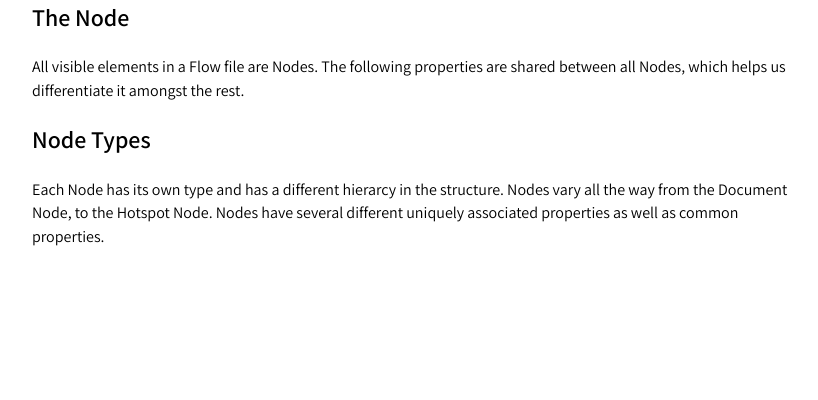
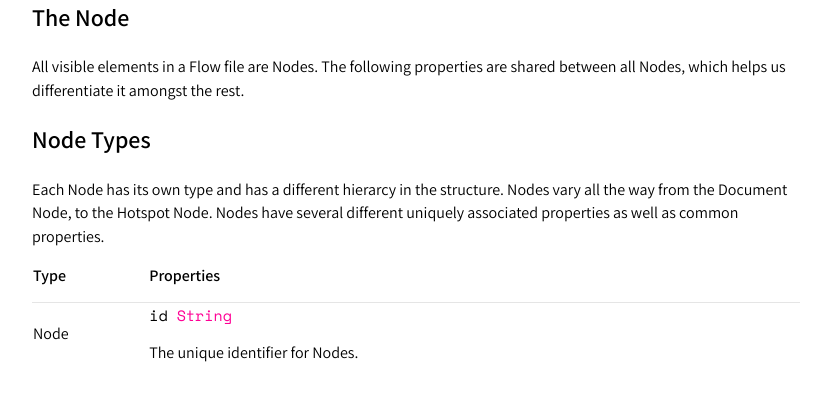
Before and after one commit to overflowapp/Flow, a website built with Parcel: page docs/index.html in a window 1280 px wide. Shown: the whole page, without its empty margins (224-1042 px from the left). Built offline with nearby package versions, Linux system fonts and the light colour scheme.

Commit message:
docs: add dummy table

```diff
--- a/docs/app.scss
+++ b/docs/app.scss
@@ -11,8 +11,14 @@ body {
     margin: 0;
     font-family: "Assistant", sans-serif;
     line-height: 1.475;
+    font-size: 16px;
 }
 
 code {
     font-family: "Space Mono", monospace;
+    font-size: 15px;
+
+    span {
+        color: rgb(255, 0, 149);
+    }
 }
--- a/docs/index.html
+++ b/docs/index.html
@@ -19,6 +19,24 @@
                 Hotspot Node. Nodes have several different uniquely associated
                 properties as well as common properties.
             </p>
+
+            <table class="tl w-100" cellspacing="0">
+                <thead>
+                    <tr>
+                        <th class="bb b--black-10 pb3">Type</th>
+                        <th class="bb b--black-10 pb3">Properties</th>
+                    </tr>
+                </thead>
+                <tbody>
+                    <tr>
+                        <td>Node</td>
+                        <td>
+                            <code>id <span>String</span></code>
+                            <p>The unique identifier for Nodes.</p>
+                        </td>
+                    </tr>
+                </tbody>
+            </table>
         </div>
     </body>
 </html>
```
